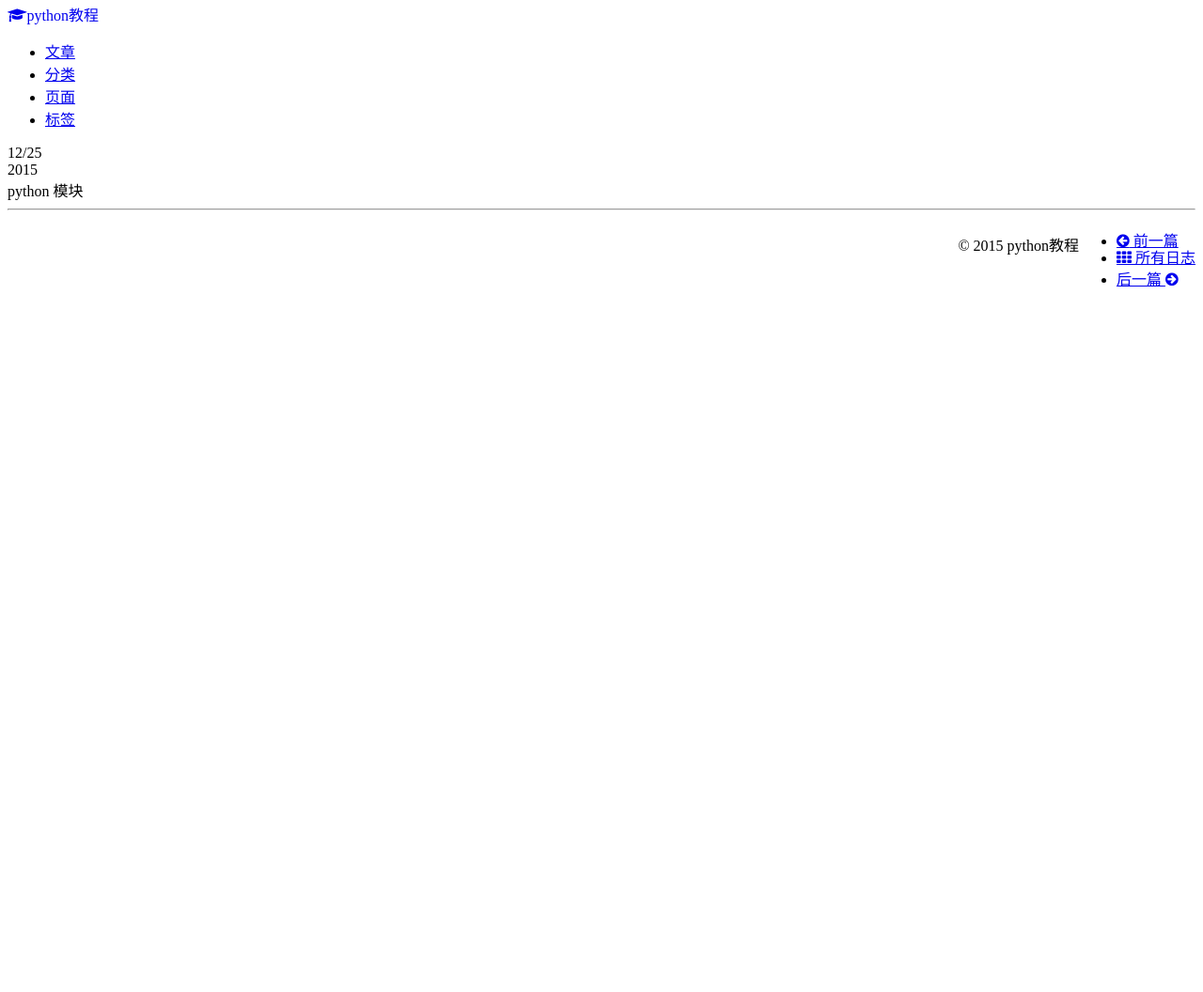
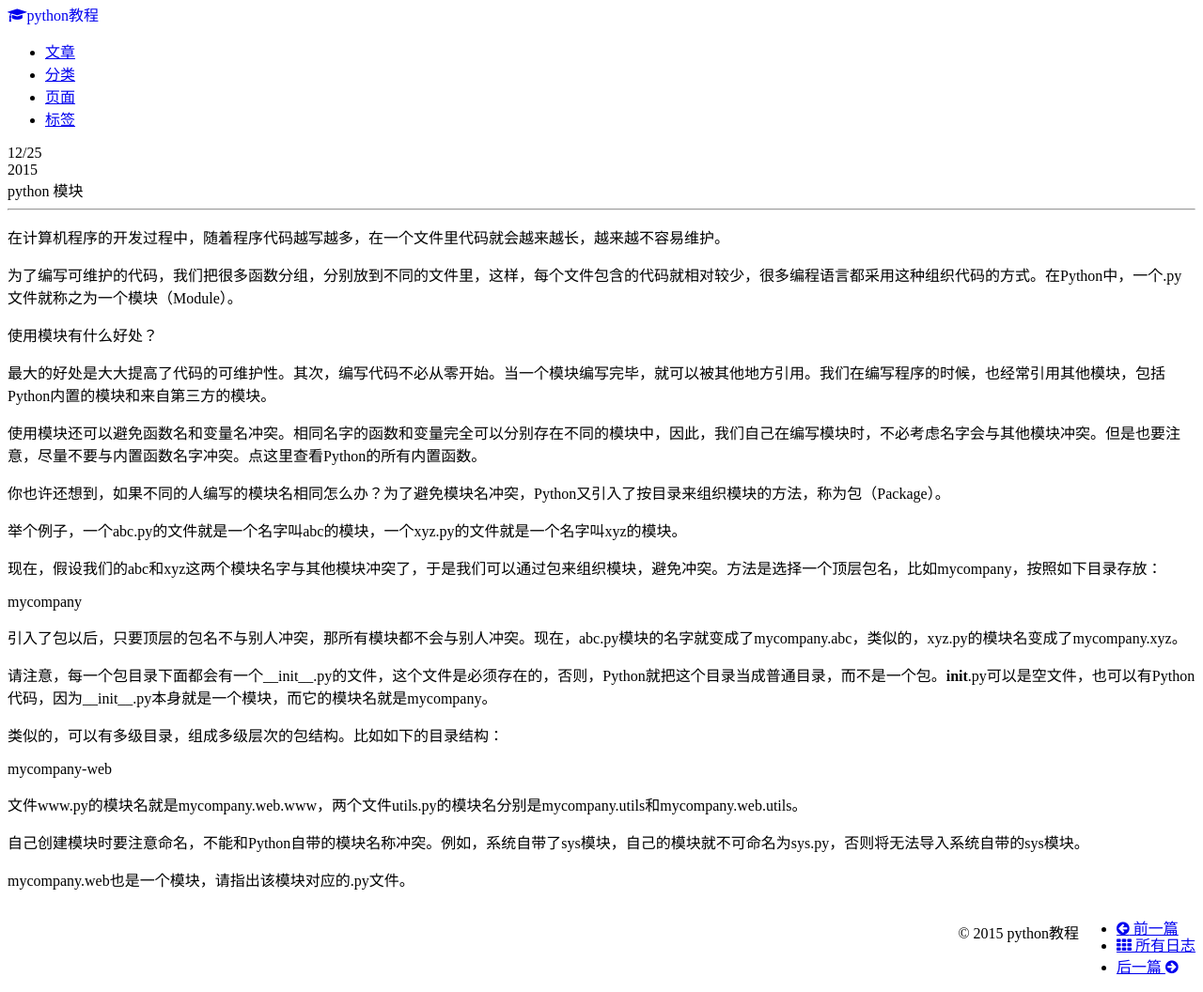
Before and after one commit to pythonjiaocheng/pythonjiaocheng.github.io, a Jekyll site: the page built from _posts/python/2015-12-25-python-模块.md, in a window 1280 px wide. Shown: the whole page at 94% size. Built offline with Jekyll 4.4.1, drawn with Linux system fonts in a browser that asks for light colours; nearby versions of some CDN libraries; before the commit the page ends 900 px from its top, so only the background shows below that.

Commit message:
必须要填写才填写的

```diff
--- a/_posts/python/2015-12-25-python-模块.md
+++ b/_posts/python/2015-12-25-python-模块.md
@@ -1,9 +1,42 @@
 ---
 layout: post
 title: "python 模块"
-category: 新闻
+category: python
 duoshuo: true
 mydate : 2015-12-25-02-53-24
 description: "python 模块"
-tags: [新闻]
+tags: [python]
 ---
+
+
+在计算机程序的开发过程中，随着程序代码越写越多，在一个文件里代码就会越来越长，越来越不容易维护。
+
+为了编写可维护的代码，我们把很多函数分组，分别放到不同的文件里，这样，每个文件包含的代码就相对较少，很多编程语言都采用这种组织代码的方式。在Python中，一个.py文件就称之为一个模块（Module）。
+
+使用模块有什么好处？
+
+最大的好处是大大提高了代码的可维护性。其次，编写代码不必从零开始。当一个模块编写完毕，就可以被其他地方引用。我们在编写程序的时候，也经常引用其他模块，包括Python内置的模块和来自第三方的模块。
+
+使用模块还可以避免函数名和变量名冲突。相同名字的函数和变量完全可以分别存在不同的模块中，因此，我们自己在编写模块时，不必考虑名字会与其他模块冲突。但是也要注意，尽量不要与内置函数名字冲突。点这里查看Python的所有内置函数。
+
+你也许还想到，如果不同的人编写的模块名相同怎么办？为了避免模块名冲突，Python又引入了按目录来组织模块的方法，称为包（Package）。
+
+举个例子，一个abc.py的文件就是一个名字叫abc的模块，一个xyz.py的文件就是一个名字叫xyz的模块。
+
+现在，假设我们的abc和xyz这两个模块名字与其他模块冲突了，于是我们可以通过包来组织模块，避免冲突。方法是选择一个顶层包名，比如mycompany，按照如下目录存放：
+
+mycompany
+
+引入了包以后，只要顶层的包名不与别人冲突，那所有模块都不会与别人冲突。现在，abc.py模块的名字就变成了mycompany.abc，类似的，xyz.py的模块名变成了mycompany.xyz。
+
+请注意，每一个包目录下面都会有一个__init__.py的文件，这个文件是必须存在的，否则，Python就把这个目录当成普通目录，而不是一个包。__init__.py可以是空文件，也可以有Python代码，因为__init__.py本身就是一个模块，而它的模块名就是mycompany。
+
+类似的，可以有多级目录，组成多级层次的包结构。比如如下的目录结构：
+
+mycompany-web
+
+文件www.py的模块名就是mycompany.web.www，两个文件utils.py的模块名分别是mycompany.utils和mycompany.web.utils。
+
+自己创建模块时要注意命名，不能和Python自带的模块名称冲突。例如，系统自带了sys模块，自己的模块就不可命名为sys.py，否则将无法导入系统自带的sys模块。
+
+mycompany.web也是一个模块，请指出该模块对应的.py文件。
```
Also changed, not shown: 1 other file.
